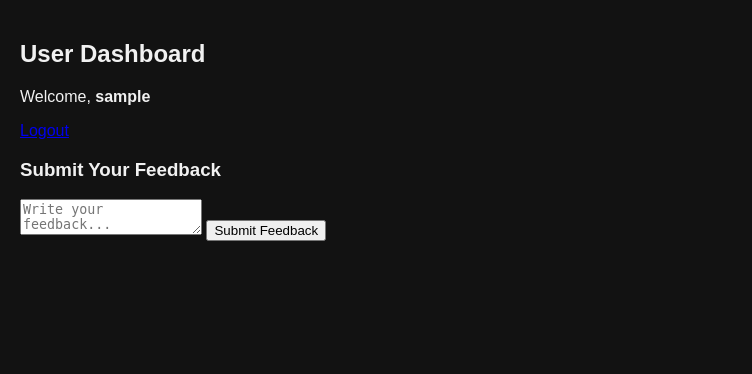
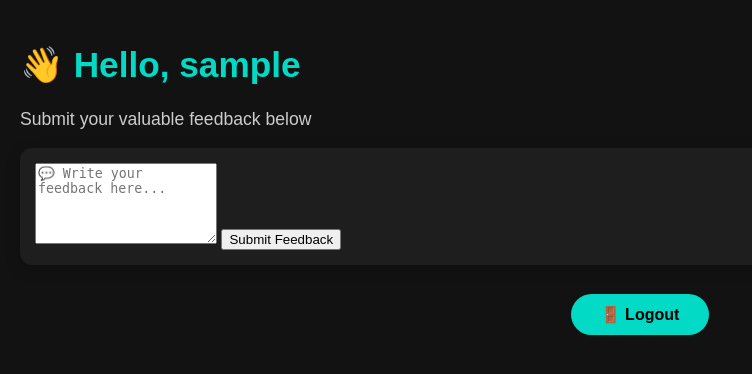
Before and after one commit to buildwithjanhavi/Website-Feedback-Collector-with-Admin-Dashboard, a Flask app: page /dashboard in a window 1280 px wide. Shown: the top 374 px of the page, without its empty margins (0-752 px from the left). Run offline with Flask 2, Linux system fonts and the light colour scheme; the visitor is signed in with stand-in values (Sample User, id 1).

Commit message:
Update user_dashboard.html

```diff
--- a/templates/user_dashboard.html
+++ b/templates/user_dashboard.html
@@ -6,10 +6,11 @@
   <link rel="stylesheet" href="{{ url_for('static', filename='style.css') }}">
 </head>
 <body>
-  <div class="container">
-    <h2>User Dashboard</h2>
-    <p>Welcome, <strong>{{ username }}</strong></p>
-    <a href="{{ url_for('auth.logout') }}" class="btn">Logout</a>
+  <div class="admin-container">
+    <header class="admin-header">
+      <h1>👋 Hello, {{ username }}</h1>
+      <p>Submit your valuable feedback below</p>
+    </header>
 
     {% with messages = get_flashed_messages() %}
       {% if messages %}
@@ -21,11 +22,16 @@
       {% endif %}
     {% endwith %}
 
-    <h3>Submit Your Feedback</h3>
-    <form method="POST" action="/submit-feedback">
-      <textarea name="content" placeholder="Write your feedback..." required></textarea>
-      <button type="submit" class="btn">Submit Feedback</button>
-    </form>
+    <section class="feedback-section">
+      <form method="POST" action="/submit-feedback" class="feedback-card">
+        <textarea name="content" placeholder="💬 Write your feedback here..." rows="5" required></textarea>
+        <button type="submit" class="btn">Submit Feedback</button>
+      </form>
+    </section>
+
+    <footer class="logout-footer">
+      <a href="{{ url_for('auth.logout') }}" class="btn logout-btn">🚪 Logout</a>
+    </footer>
   </div>
 </body>
 </html>
```
